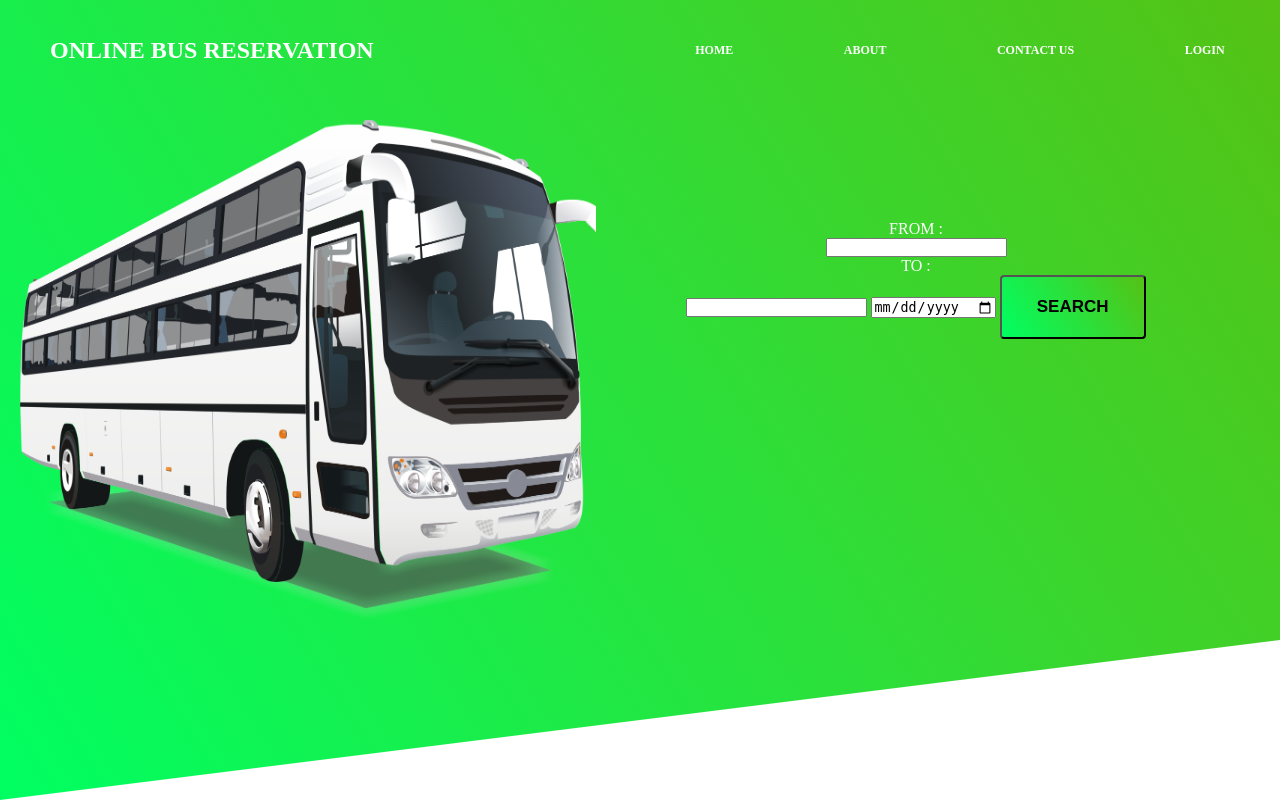
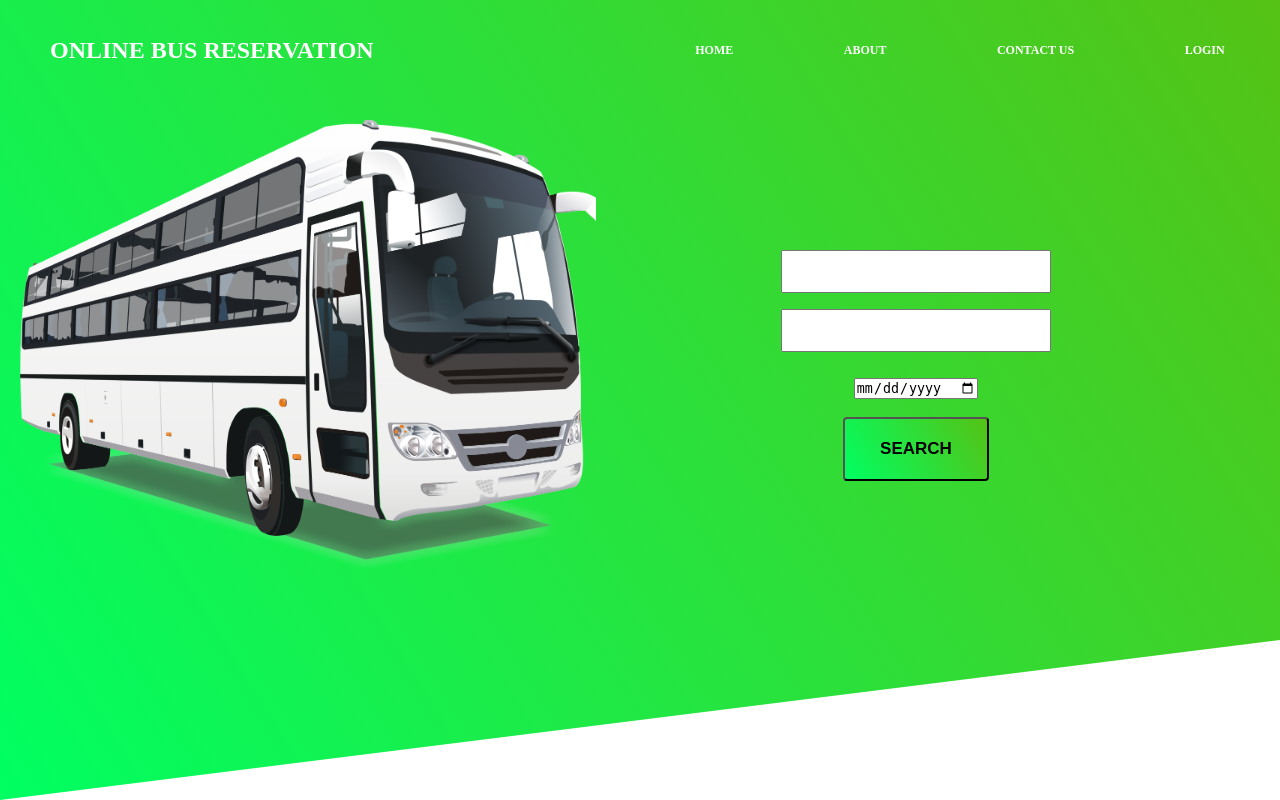
Before and after one commit to ASIF231/advancebus, a PHP site: page / in a window 1280 px wide. Run offline with PHP 8.4, Linux system fonts and the light colour scheme.

Commit message:
edited css and improve html

```diff
--- a/css/style.css
+++ b/css/style.css
@@ -1,4 +1,4 @@
-*{margin: 0; padding: 0; box-sizing: border-box;}
+*{margin: 0; padding: 0; box-sizing: border-box; }
 
 .my_header{
     width:100%;
@@ -55,7 +55,7 @@ section{
 
 .left img{
     width: 600px;
-    height:500px;
+    height:450px;
 }
 
 .right{
@@ -76,8 +76,27 @@ section{
     background: linear-gradient(58deg, rgb(0, 255, 98), rgb(85, 194, 21));
     padding :20px 35px;
     border-radius: 4px;
+    position: relative;
 }
 
 .btnsearch:hover{
     background:  linear-gradient(58deg,rgb(85, 194, 21), rgb(0, 255, 98) );
 }
+
+input[type=text] {
+    width: 50%;
+    padding: 12px 20px;
+    margin: 8px 0;
+    box-sizing: border-box;
+  }
+  input[type=text]:focus {
+    background-color: lightblue;
+  }
+
+  .style {
+    border: 0 solid black;
+    padding-top: 22px;
+    padding-right: 10px;
+    padding-bottom: 10px;
+    padding-left: 10px;
+}
--- a/index.html
+++ b/index.html
@@ -26,10 +26,12 @@
             </div>
 
             <div class="right">
-                <p>FROM :</p><input type="text" name="from_place">
-                <p>TO : </p><input type="text" name="to_place" >
-                <input type="date" name="date">
+                <form action="a.php" method="post" class="style">
+                <input type="text" name="from_place"><br>
+                <input type="text" name="to_place" ><br> <br>
+                <input type="date" name="date"><br> <br>
                 <input type="button" value="SEARCH" class="btnsearch">
+                </form>
 
             </div>
         </section>
```
